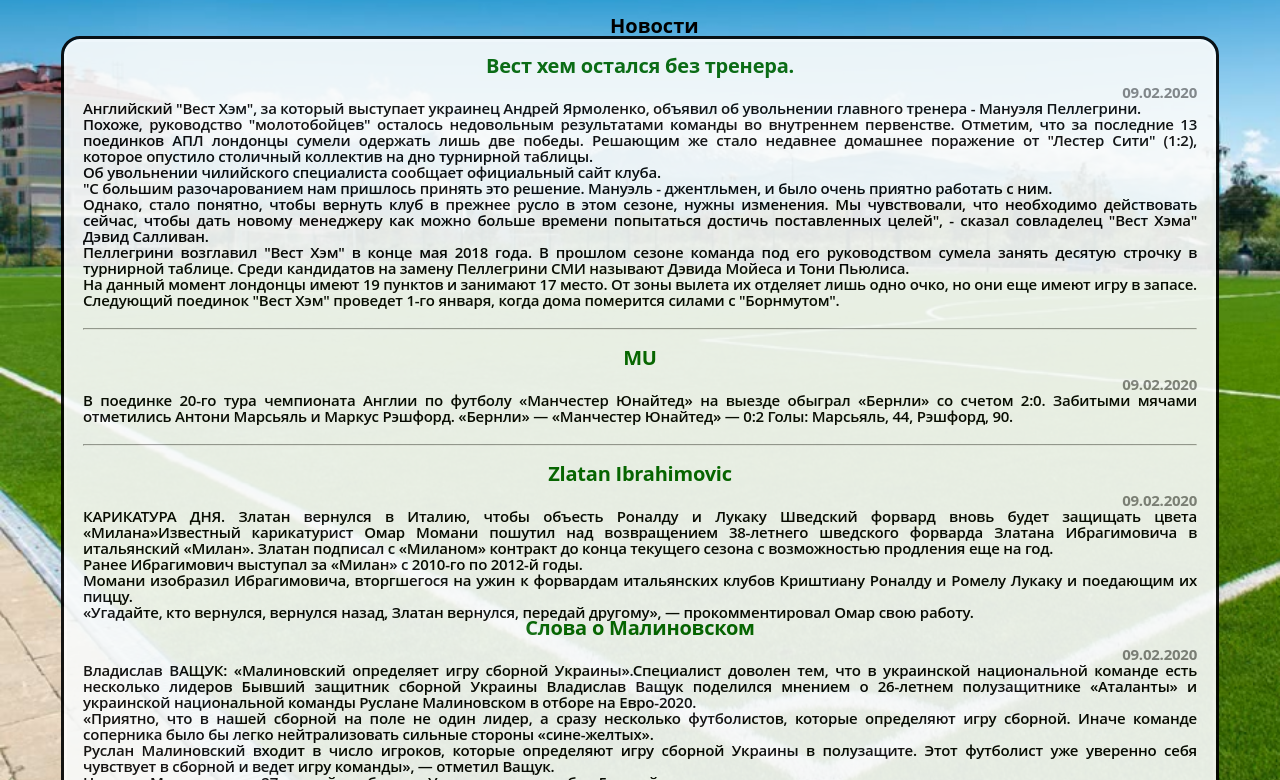
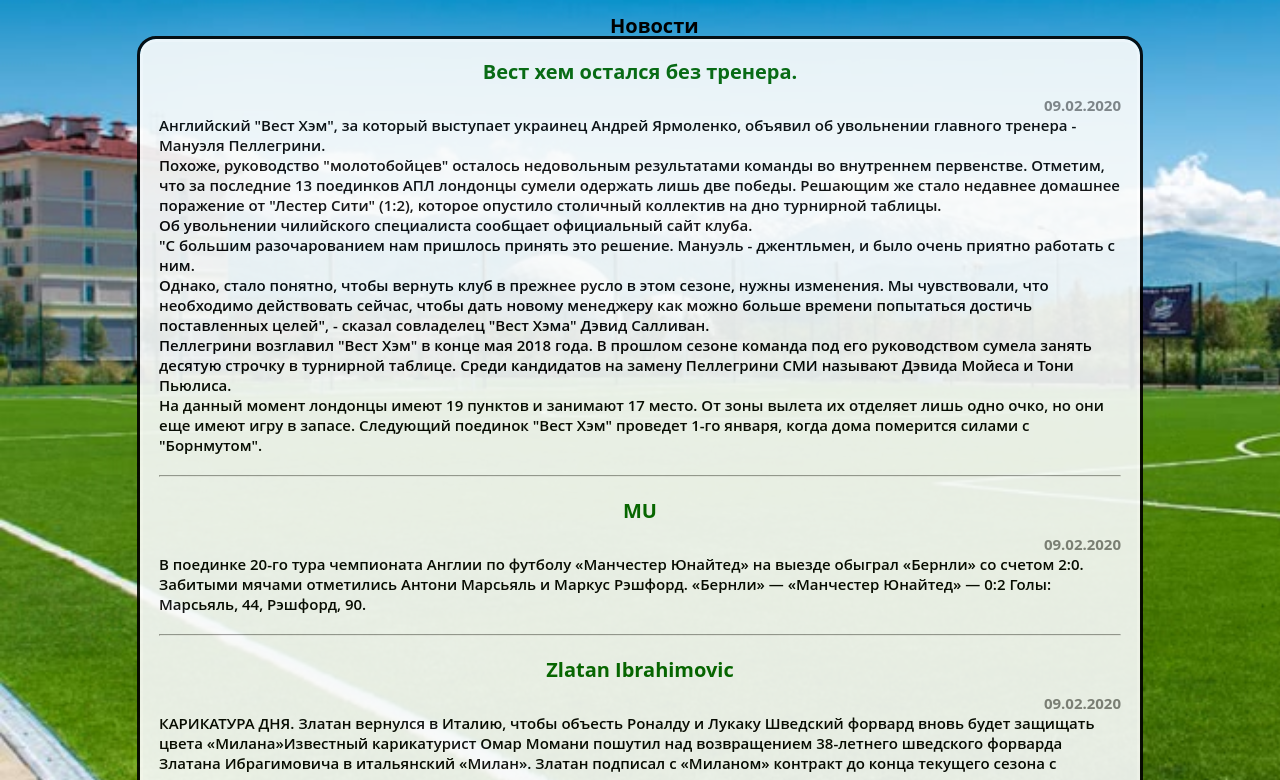
Before and after one commit to LLlaaaiiimmm/den, a plain HTML site: page second.html in a window 1280 px wide. Shown: the part 88-868 px from the top of the page. Drawn offline with Linux system fonts and the light colour scheme.

Commit message:
hrrh
h5rr

```diff
--- a/second.html
+++ b/second.html
@@ -14,8 +14,6 @@
 			<a href="#" class="nav-link"></a>
 			<a href="third.html" class="nav-link">Лига Чемпионов</a>
 			<a href="#" class="nav-link">Лига Европы</a>
-			<a href="#" class="nav-link"></a>
-			<a href="#" class="nav-link"></a>
 			<a href="мой сайт/img/index.html"class="nav-link">Домой</a>
 		</nav>
 	</div>
--- a/style2.css
+++ b/style2.css
@@ -153,7 +153,7 @@
 
 
 .someClass {
-	text-align:justify;
+	text-align:justify-all;
 	font-size: 15px;
 	padding: 16px;
 	border: 3px;
@@ -167,8 +167,8 @@
 	opacity: 0.9;
 	border-radius: 16px;
 	margin: auto;
-	line-height: 16px;
-	letter-spacing: -0.015em;
+	width: 1000px;
+
 }
 
 .someClass hr {
--- a/style3.css
+++ b/style3.css
@@ -25,7 +25,7 @@
 }
 
 .someClass {
-	text-align:justify;
+
 	font-size: 15px;
 	padding: 16px;
 	border: 3px;
@@ -41,6 +41,7 @@
 	margin: auto;
 	line-height: 16px;
 	letter-spacing: -0.015em;
+	width: 1500px;
 }
 
 .d-flex {
@@ -183,17 +184,7 @@
 }
 
 
-p {
-	text-align:center;
-    font-size: 15px;
-    padding:2px 2px 2px 2px;
-    border:1px;
-    border-color: white;
-    border-style: solid;
-    border-radius: white 15px;
-    outline: 3px solid black;
-width: 400px;
-}
+
 
 
 
@@ -246,7 +237,7 @@
 	background-image:  url(img/legue-championov.jpg);
 	 background-repeat: no-repeat;
      background-size: 100% 100%;
-     width: 1500px;/*20200208: слишком много, максимум - 1200px*/
+     width: 1200px;/*20200208: слишком много, максимум - 1200px*/
 
 }
 .departure_area td:first-child {
--- a/style4.css
+++ b/style4.css
@@ -206,6 +206,7 @@
 	font-size: 15px;
 	line-height: 14px;
 	display: inline-block;
+	margin: auto;
 }
 td {
 	color: black;
@@ -216,7 +217,7 @@
 	background-image:  url(img/00.jpg);
 	 background-repeat: no-repeat;
      background-size: 100% 100%;
-     width: 1500px;
+     width: 1200px;
 
 }
 .departure_area td:first-child {
@@ -227,7 +228,40 @@
 	border-left:4px solid orange;
 }
 
-.m-git {
+.git-auto {
+	/*margin: auto;
+	width: 910px;
+	border:3px;
+	width: 1200px;*/
+	/*text-align:justify-all;
+	font-size: 15px;
+	padding: 16px;
+	border: 3px;
+	border-color: white;
+	border-style: solid;
+	border-radius: white 23px;
+	outline: 3px solid black;
+	max-width: 1200px;
+	width: 90%;
+	background: #F9FBFB;
+	opacity: 0.9;
+	border-radius: 16px;
 	margin: auto;
-	width: 910px;
+	width: 1000px;*/
+	background: white;
+    padding: 5px;
+    border: solid 1px black;
+    float: left;
+    position: relative;
+    top: 40px;
+   left: 100px;
+   max-width:1200px;
+
 }
+
+body {
+	background-image: url(img/2_pole_sochi.jpg);
+	background-repeat: no-repeat;
+	background-size: cover;
+
+}
```
Also changed, not shown: fourth.html (+2 -2 lines).
